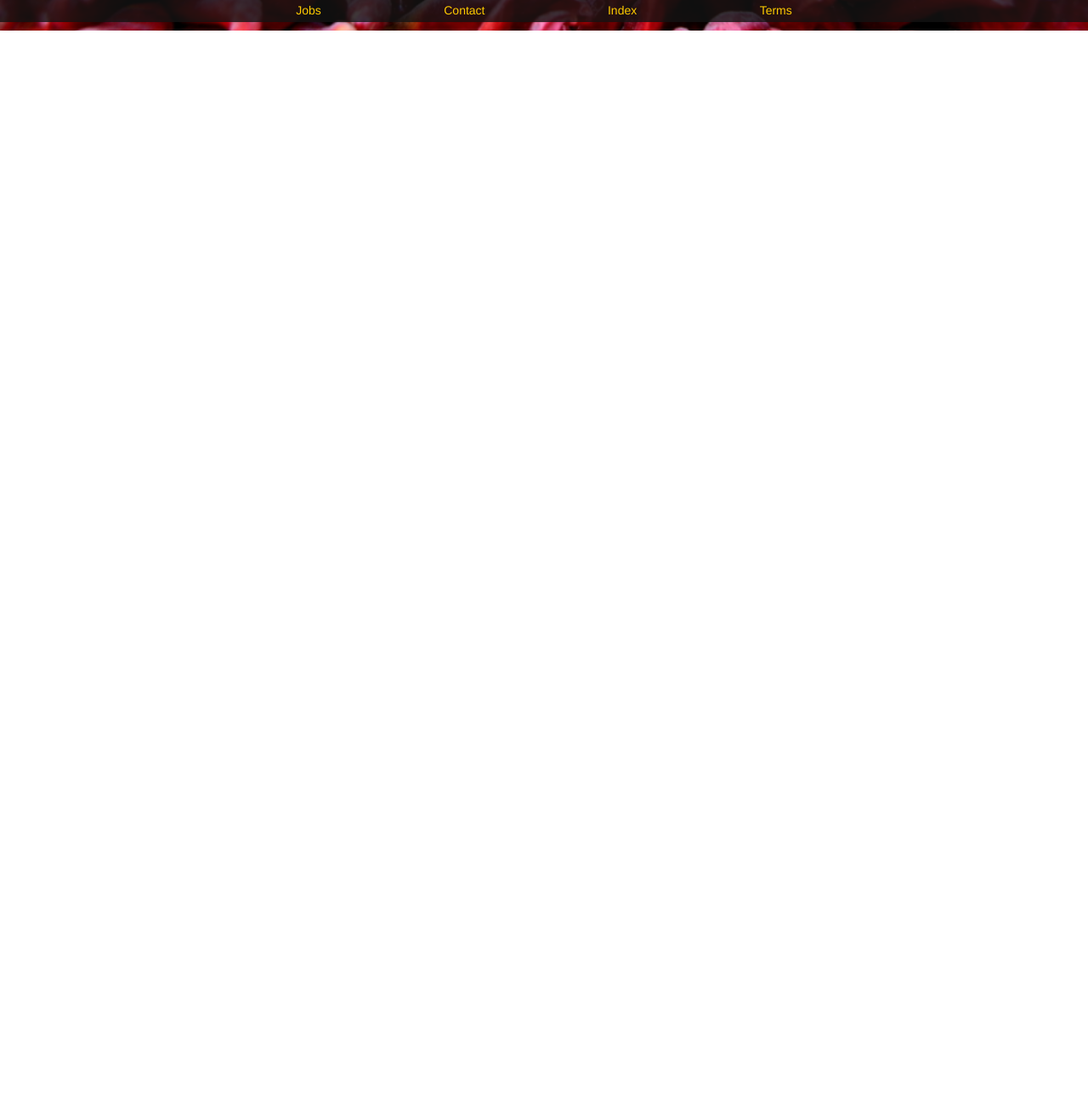
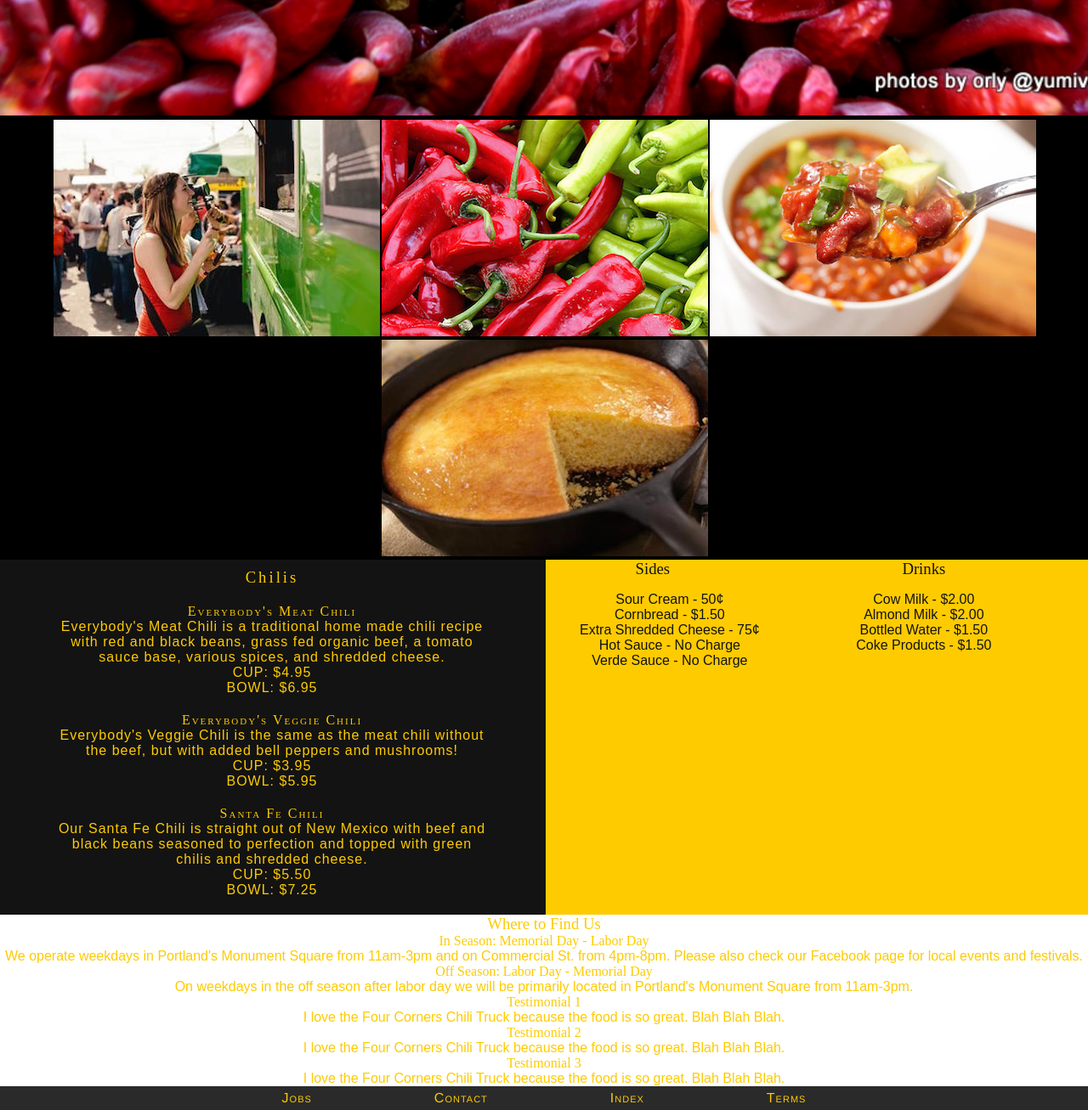
Before and after one commit to WilsonBrett/WilsonBrett.github.io, a plain HTML site: page unit_3/index.html in a window 1280 px wide. Shown: the part 764-2071 px from the top of the page at 85% size. Before the commit the page ends 800 px from the top, so only its background shows below. Drawn offline with Linux system fonts and the light colour scheme; a web font is replaced by a local one.

Commit message:
menu_updates

```diff
--- a/unit_3/css/style.css
+++ b/unit_3/css/style.css
@@ -1,86 +1,129 @@
 body {
+	text-align: center;
+	margin: 0px;
+	padding: 0px;
+	color: rgb(254,203,0);
+
+}
+#hero {
+	height: 900px;
+	width: 100%;
 	background-image: url('../images/main.jpg');
 	background-size: cover;
-	text-align: center;
+	background-repeat: no-repeat;
+
+}
+h1 {
+	font-family: 'Quando', serif;
+	font-size: ;
+	font-weight: 300;
 	margin: 0px;
 	padding: 0px;
 
 }
-h1, p, ul, li {
-	color: rgb(254,203,0);
-	font-family: helvetica, sans-serif;
+h2, h3, h4, h5, h6 {
+	font-family: 'Quando', serif;
+	font-weight: 300;
 	margin: 0px;
 	padding: 0px;
 }
-img#logoLeft {
-	position: absolute;
-	left: 40px;
-	top: 30px;
-	border-radius: 5px;
+p {
+	font-family: 'Muli', sans-serif;
+	margin: 0px;
+	padding: 0px;
 
 }
-img#logoRight {
-	position: absolute;
-	right: 40px;
-	top: 30px;
-	border-radius: 5px;
+header {
+	position: fixed;
+	top: 20px;
+	width: 100%;
+	background-color: rgba(19,19,19,0.9);
+	padding: 10px;
 
 }
-#header {
-	background-color: rgba(19,19,19,0.8);
-	margin-top: 40px;
-	padding: 10px;
+#logoLeft {
+	/*float: left;*/
+	border-radius: 5px;
+}
+#headerText {
+	display: inline-block;
+	vertical-align: 30px;
+	margin: 0px 175px;
+
+}
+#logoRight {
+	border-radius: 5px;
 
 }
 #slogan {
 	font-style: italic;
 
 }
-hr {
-	color: gray;
-	border-style: solid;
-	height: 0.5px;
+nav a {
+	text-decoration: none;
+	font-family: helvetica, sans-serif;
+	color: rgb(254,203,0);
+	margin: 0px 70px;
+	letter-spacing: 1px;
+	font-variant: small-caps;
+	font-weight: 300;
+}
+nav a:hover {
+	color: red;
 
 }
-.nav {
+#images {
+	background-color: black;
+	padding-top: 5px;
+
+}
+#images section{
+	display: inline-block;
+	margin-right: -2px; /*needed to take care of inline-block phantom 4px right margin on container elements.*/
+}
+ul {
 	list-style-type: none;
 
 }
-.nav li {
-	display: inline;
+li {
+	font-family: 'Muli', sans-serif;
 
 }
-.nav li a {
-	text-decoration: none;
+#menu {
+	background-color: rgb(254, 203, 0);
+	color: rgb(19,19,19);
+	overflow: hidden;
+}
+#meals {
+	width: 50%;
+	float: left;
+	background-color: rgb(19,19,19);
 	color: rgb(254,203,0);
-	padding: 0px 70px;
-	font-size: 14px;
-}
-#leftSection {
-	position: absolute;
-	left: 20px;
-	margin-top: 100px;
-	border-radius: 5px;
-	border-style: solid;
-	border-width: 2px;
-	border-color: white;
-	background-color: rgba(19,19,19,0.8);
+	padding-right: 2px;
 
 }
-#leftSection p {
-	font-family: arial, sans-serif;
-	background-color: rgba(19,19,19,0.8);
-	font-size: 18px;
-	font-weight: bold;
-	margin: 0px;
-	padding: 0px;
-	border-radius: 5px;
+#meals h3 {
+	margin: 10px 0px;
+	letter-spacing: 3px;
 
 }
+#meals div {
+	width: 80%;
+	margin: 20px auto;
+}
+#meals h4 {
+	font-variant: small-caps;
+	letter-spacing: 2px;
+}
+#meals div p {
+	letter-spacing: 1px;
+
+}
+#sides {
+	float: left;
+}
 footer {
-	position: absolute;
-	bottom: 10px;
 	width: 100%;
-	background-color: rgba(19,19,19,0.8);
+	background-color: rgba(19,19,19,0.9);
 	padding: 5px 0px;
 }
--- a/unit_3/index.html
+++ b/unit_3/index.html
@@ -2,33 +2,127 @@
 <html>
 	<head>
 		<title>Four Corners Chili Truck</title>
-		<link rel="stylesheet" type="text/css" href="css/style.css">
+		<link href='https://fonts.googleapis.com/css?family=Quando' rel='stylesheet' type='text/css'>
+		<link href='https://fonts.googleapis.com/css?family=Muli' rel='stylesheet' type='text/css'>
+ 		<link rel="stylesheet" type="text/css" href="css/style.css">
 	</head>
 	<body>
-		<div id="header">
-			<h1>Four Corners Chili Truck</h1>
-			<p id="slogan">Warm your soul with a cup or bowl!</p>
-			<hr>
-			<ul class="nav">
-				<li><a href="#">Menu</a></li>
-				<li><a href="#">Hours</a></li>
-				<li><a href="#">About</a></li>
-				<li><a href="#">Images</a></li>
-			</ul>
-		</div>
-		<img src="images/truck.png" id="logoLeft">
-		<img src="images/fourCorners.png" id="logoRight">
-			<section id="leftSection">
-				<p>Fresh Ingredients</p>
-				<img src="images/girl.jpg" alt="Happy Person">
+<!--
+		<h1>This is heading 1</h1>
+		<h2>This is heading 2</h2>
+		<h3>This is heading 3</h3>
+		<h4>This is heading 4</h4>
+		<h5>This is heading 5</h5>
+		<h6>This is heading 6</h6>
+-->
+		<section id="hero"></section>
+		<header>
+			<img src="images/truck.png" id="logoLeft" alt="truck logo image">
+			<div id="headerText">
+				<h1>Four Corners Chili Truck</h1>
+				<h2 id="slogan">Warm your soul with a cup or bowl!</h2>
+			</div>
+			<img src="images/fourCorners.png" id="logoRight" alt="Four state corners bullseye image">
+			<nav>
+				<a href="#">Menu</a>
+				<a href="#">Hours</a>
+				<a href="#">About</a>
+				<a href="#">Testimonials</a>
+			</nav>
+		</header>
+		<section id="images">
+			<section>
+<!-- 				<h3>Great Service</h3> -->
+				<img src="images/girl.jpg" alt="Girl smiling at food truck window">
 			</section>
+			<section>
+<!-- 				<h3>Fresh Ingredients</h3> -->
+				<img src="images/red_gr_chili.jpg" alt="Fresh red and green chilis image">
+			</section>
+			<section>
+<!-- 				<h3>Veggie Options</h3> -->
+				<img src="images/chiliPic.jpg" alt="Cup of chili image">
+			</section>
+			<section>
+<!-- 				<h3>Mammas Cornbread</h3> -->
+				<img src="images/cornBread.jpg" alt="Corn Bread in pan image">
+			</section>
+		</section>
+		<section id="menu">
+			<section id="meals">
+				<h3>Chilis</h3>
+				<div>
+					<h4>Everybody's Meat Chili</h4>
+					<p>Everybody's Meat Chili is a traditional home made chili recipe with red and black beans, grass fed organic beef, a tomato sauce base, various spices, and shredded cheese.</p>
+					<p>CUP: $4.95</p>
+					<p>BOWL: $6.95</p>
+				</div>
+				<div>
+					<h4>Everybody's Veggie Chili</h4>
+					<p>Everybody's Veggie Chili is the same as the meat chili without the beef, but with added bell peppers and mushrooms! </p>
+					<p>CUP: $3.95</p>
+					<p>BOWL: $5.95</p>
+				</div>
+				<div>
+					<h4>Santa Fe Chili</h4>
+					<p>Our Santa Fe Chili is straight out of New Mexico with beef and black beans seasoned to perfection and topped with green chilis and shredded cheese.</p>
+					<p>CUP: $5.50</p>
+					<p>BOWL: $7.25</p>
+				</div>
+			</section>
+			<section id="sides">
+				<h3>Sides</h3>
+				<ul>
+					<li>Sour Cream - 50¢</li>
+					<li>Cornbread - $1.50</li>
+					<li>Extra Shredded Cheese - 75¢</li>
+					<li>Hot Sauce - No Charge</li>
+					<li>Verde Sauce - No Charge</li>
+				</ul>
+			</section>
+			<section id="drinks">
+				<h3>Drinks</h3>
+				<ul>
+					<li>Cow Milk - $2.00</li>
+					<li>Almond Milk - $2.00</li>
+					<li>Bottled Water - $1.50</li>
+					<li>Coke Products - $1.50</li>
+				</ul>
+			</section>
+		</section>
+		<section id="hours">
+			<h3>Where to Find Us</h3>
+			<div>
+				<h4>In Season: Memorial Day - Labor Day</h4>
+				<p>We operate weekdays in Portland's Monument Square from 11am-3pm and on Commercial St. from 4pm-8pm.
+					Please also check our Facebook page for local events and festivals.</p>
+			</div>
+			<div>
+				<h4>Off Season: Labor Day - Memorial Day</h4>
+				<p>On weekdays in the off season after labor day we will be primarily located in Portland's Monument Square from 11am-3pm.</p>
+			</div>
+		</section>
+		<section id="testimonials">
+			<div>
+				<h4>Testimonial 1</h4>
+				<p>I love the Four Corners Chili Truck because the food is so great.  Blah Blah Blah.</p>
+			</div>
+			<div>
+				<h4>Testimonial 2</h4>
+				<p>I love the Four Corners Chili Truck because the food is so great.  Blah Blah Blah.</p>
+			</div>
+			<div>
+				<h4>Testimonial 3</h4>
+				<p>I love the Four Corners Chili Truck because the food is so great.  Blah Blah Blah.</p>
+			</div>
+		</section>
 		<footer>
-			<ul class="nav">
-				<li><a href="#">Jobs</a></li>
-				<li><a href="#">Contact</a></li>
-				<li><a href="#">Index</a></li>
-				<li><a href="#">Terms</a></li>
-			</ul>
+			<nav>
+				<a href="#">Jobs</a>
+				<a href="#">Contact</a>
+				<a href="#">Index</a>
+				<a href="#">Terms</a>
+			</nav>
 		</footer>
 	</body>
 </html>
```
Also changed, not shown: unit_2/thumb3.png (added), unit_3/images/chiliPic.jpg (added), unit_3/images/cornBread.jpg (added), unit_3/images/red_gr_chili.jpg (added).
